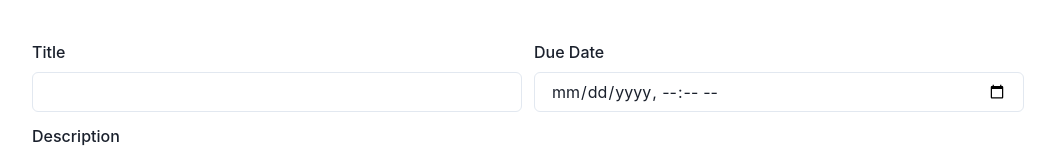
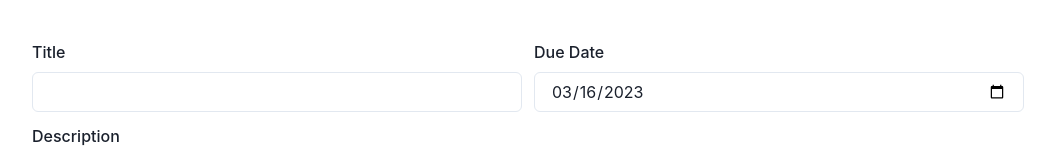
Before and after one commit to reinerb/todo-app, a React (Create React App) app: page /new in a window 1280 px wide. Shown: the top 156 px of the page, without its empty margins (112-1167 px from the left). Built offline with nearby package versions, Linux system fonts and the light colour scheme.

Commit message:
Add submit and cancel functionality to NoteForm

```diff
--- a/src/components/NoteForm.tsx
+++ b/src/components/NoteForm.tsx
@@ -9,6 +9,7 @@ import {
   Textarea,
 } from "@chakra-ui/react";
 import React, { useState } from "react";
+import { useNavigate, Link as RouterLink } from "react-router-dom";
 import { Task } from "../types/Task";
 
 interface Props {
@@ -22,6 +23,8 @@ function NoteForm(props: Props) {
   const [description, setDescription] = useState(task.description);
   const [due, setDue] = useState(task.due);
 
+  const navigate = useNavigate();
+
   // Handles form submission by making a new task
   const handleSubmit = () => {
     const newTask = {
@@ -33,6 +36,8 @@ function NoteForm(props: Props) {
     };
 
     updateTasks(newTask);
+
+    navigate("/");
   };
 
   return (
@@ -47,13 +52,12 @@ function NoteForm(props: Props) {
             />
           </FormControl>
         </GridItem>
-
         <GridItem colSpan={1}>
           <FormControl>
             <FormLabel>Due Date</FormLabel>
             <Input
-              type="datetime-local"
-              value={due.toString()}
+              type="date"
+              value={due.toISOString().substring(0, 10)}
               onChange={(event) => setDue(new Date(event.target.value))}
             />
           </FormControl>
@@ -69,7 +73,9 @@ function NoteForm(props: Props) {
         </GridItem>
         <GridItem colSpan={1} colStart={2} justifySelf="end">
           <HStack>
-            <Button variant="outline">Cancel</Button>
+            <RouterLink to="..">
+              <Button variant="outline">Cancel</Button>
+            </RouterLink>
             <Button type="submit">Submit</Button>
           </HStack>
         </GridItem>
```
